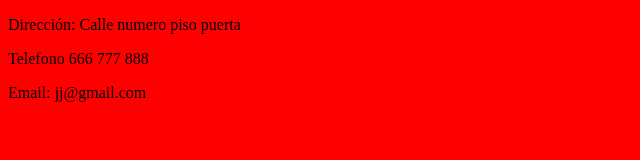
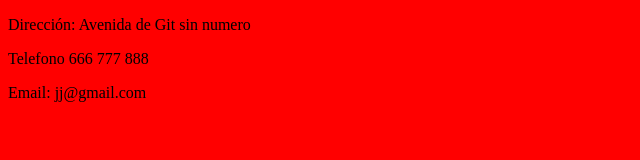
Before and after one commit to vly1vly1/proyecto2_gitremoto, a plain HTML site: page contact.html in a window 1280 px wide. Shown: the full height of the page, 0-640 px from the left. Drawn offline with Linux system fonts and the light colour scheme.

Commit message:
solución hotfix contacto

```diff
--- a/contact.html
+++ b/contact.html
@@ -7,7 +7,7 @@
     <link rel="stylesheet" href="./css/style.css">
 </head>
 <body>
-    <p>Dirección: Calle numero piso puerta</p>
+    <p>Dirección: Avenida de Git sin numero</p>
     <p>Telefono 666 777 888</p>
     <p>Email: jj@gmail.com</p>
 
```
